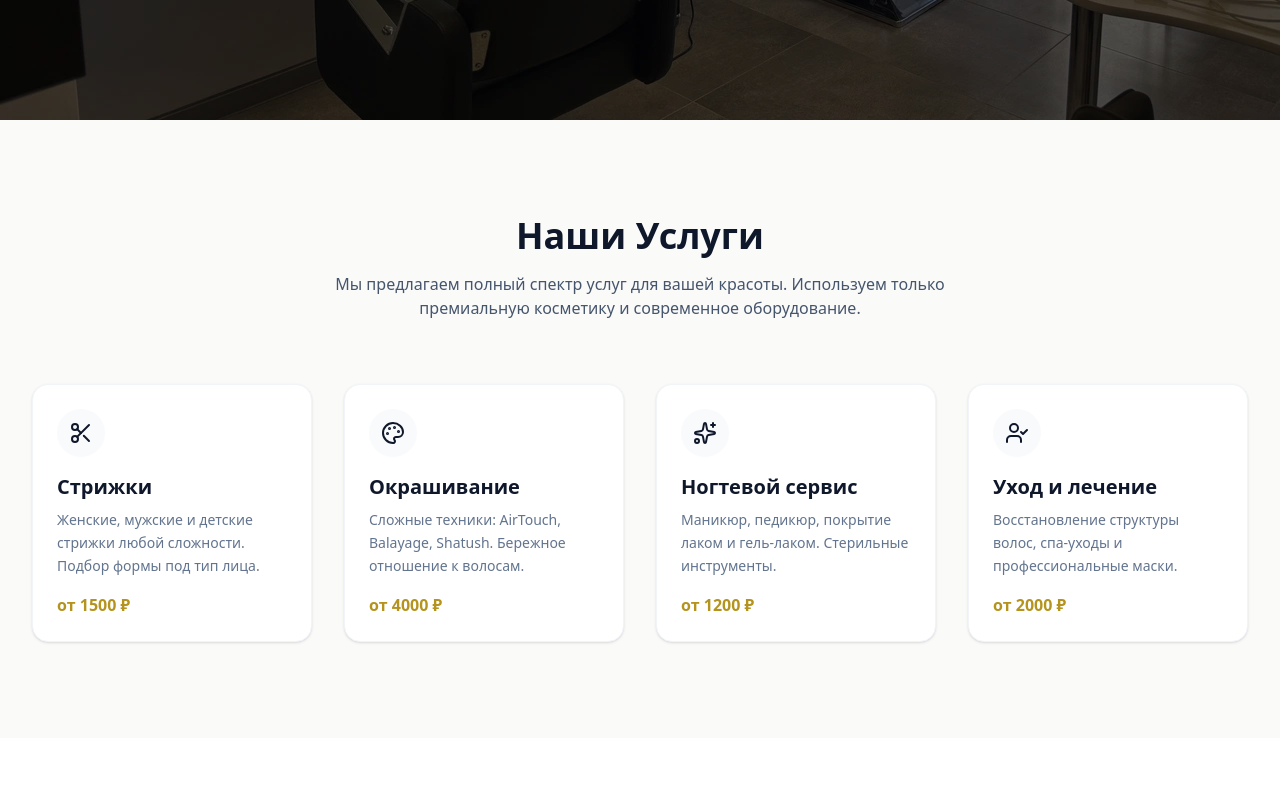
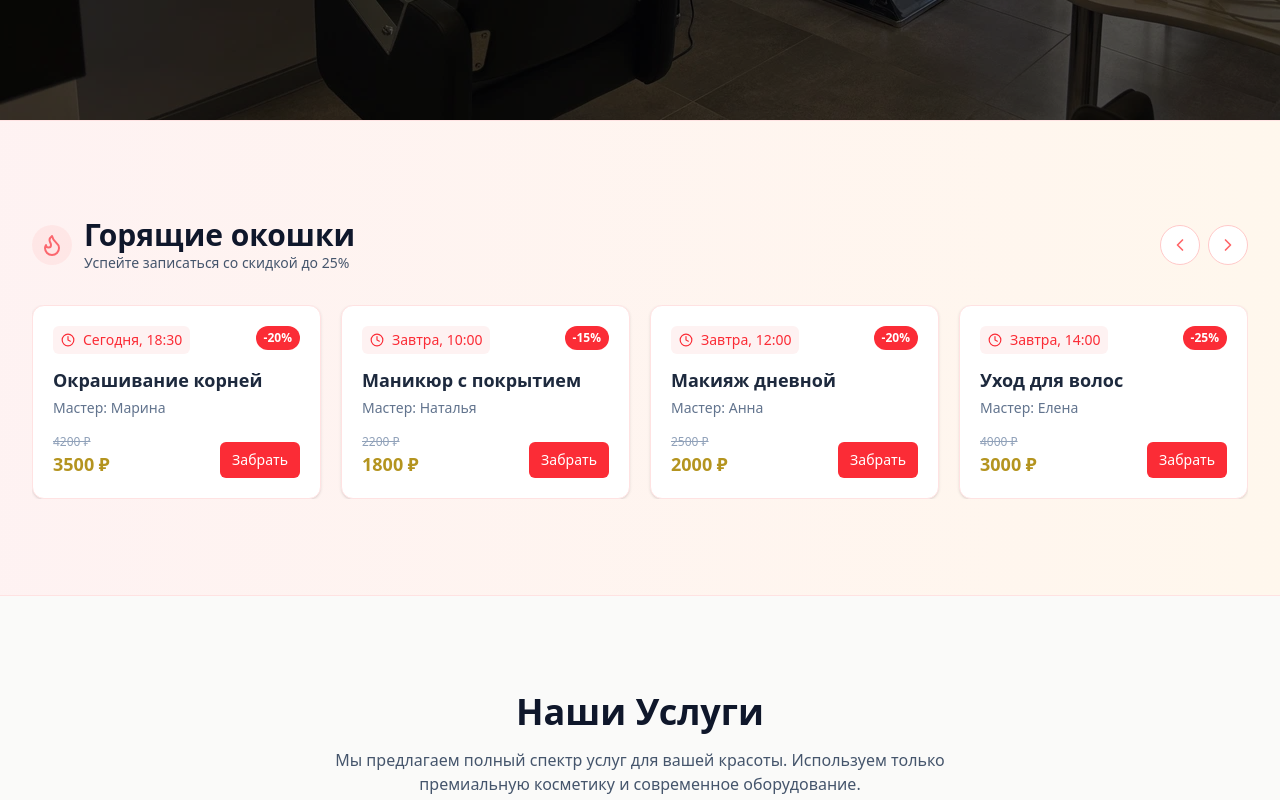
Before and after one commit to apint817-netizen/md-salon, a Next.js app: page / in a window 1280 px wide. Shown: the part 680-1480 px from the top of the page. Built offline with nearby package versions, Linux system fonts and the light colour scheme; a web font is replaced by a local one.

Commit message:
Feat: Add Hot Slots section with Swiper carousel

```diff
--- a/package.json
+++ b/package.json
@@ -18,6 +18,7 @@
     "next": "16.1.6",
     "react": "19.2.3",
     "react-dom": "19.2.3",
+    "swiper": "^12.1.0",
     "tailwind-merge": "^3.4.0"
   },
   "devDependencies": {
--- a/src/app/page.tsx
+++ b/src/app/page.tsx
@@ -7,12 +7,14 @@ import { Portfolio } from "@/components/sections/Portfolio";
 import { Masters } from "@/components/sections/Masters";
 import { Reviews } from "@/components/sections/Reviews";
 import { Contact } from "@/components/sections/Contact";
+import { HotSlots } from "@/components/features/HotSlots";
 
 export default function Home() {
   return (
     <main className="min-h-screen bg-stone-50">
       <Header />
       <Hero />
+      <HotSlots />
       <Services />
       <Portfolio />
       <Masters />
--- a/src/components/features/BookingModal.tsx
+++ b/src/components/features/BookingModal.tsx
@@ -1,6 +1,6 @@
 "use client";
 
-import { Fragment, useState } from "react";
+import { Fragment, useState, useEffect } from "react";
 import { Dialog, Transition } from "@headlessui/react";
 import { X, Check } from "lucide-react";
 import { Button } from "@/components/ui/Button";
@@ -9,11 +9,19 @@ import { cn } from "@/lib/utils";
 interface BookingModalProps {
     isOpen: boolean;
     onClose: () => void;
+    initialService?: string;
 }
 
-export function BookingModal({ isOpen, onClose }: BookingModalProps) {
+export function BookingModal({ isOpen, onClose, initialService }: BookingModalProps) {
     const [step, setStep] = useState<"form" | "success">("form");
     const [isLoading, setIsLoading] = useState(false);
+    const [selectedService, setSelectedService] = useState(initialService || "Стрижка");
+
+    useEffect(() => {
+        if (isOpen && initialService) {
+            setSelectedService(initialService);
+        }
+    }, [isOpen, initialService]);
 
     const handleSubmit = async (e: React.FormEvent) => {
         e.preventDefault();
@@ -99,11 +107,19 @@ export function BookingModal({ isOpen, onClose }: BookingModalProps) {
                                             <label className="block text-sm font-medium text-slate-700 mb-1">
                                                 Услуга
                                             </label>
-                                            <select className="w-full px-4 py-2 rounded-md border border-slate-300 focus:border-[var(--color-gold-500)] focus:ring-1 focus:ring-[var(--color-gold-500)] outline-none transition-all bg-white">
+                                            <select
+                                                className="w-full px-4 py-2 rounded-md border border-slate-300 focus:border-[var(--color-gold-500)] focus:ring-1 focus:ring-[var(--color-gold-500)] outline-none transition-all bg-white"
+                                                value={selectedService}
+                                                onChange={(e) => setSelectedService(e.target.value)}
+                                            >
                                                 <option>Стрижка</option>
                                                 <option>Окрашивание</option>
                                                 <option>Маникюр/Педикюр</option>
                                                 <option>Уход за волосами</option>
+                                                {/* Add options that might come from hot slots dynamically or handle generically */}
+                                                {!["Стрижка", "Окрашивание", "Маникюр/Педикюр", "Уход за волосами"].includes(selectedService) && (
+                                                    <option>{selectedService}</option>
+                                                )}
                                             </select>
                                         </div>
 
--- /dev/null
+++ b/src/components/features/HotSlots.tsx
@@ -0,0 +1,172 @@
+"use client";
+
+import { useRef, useState } from "react";
+import { Container } from "@/components/ui/Container";
+import { Section } from "@/components/ui/Section";
+import { Button } from "@/components/ui/Button";
+import { motion } from "framer-motion";
+import { Clock, Flame, ChevronRight, ChevronLeft } from "lucide-react";
+import { BookingModal } from "./BookingModal";
+import { Swiper, SwiperSlide } from "swiper/react";
+import { Navigation, Autoplay } from "swiper/modules";
+import "swiper/css";
+import "swiper/css/navigation";
+
+// Mock data for hot slots (in a real app, this would come from an API/CMS)
+const hotSlots = [
+    {
+        id: 1,
+        time: "Сегодня, 16:00",
+        master: "Елена",
+        service: "Стрижка + Укладка",
+        price: "2500 ₽",
+        oldPrice: "3000 ₽",
+        discount: "-15%",
+    },
+    {
+        id: 2,
+        time: "Сегодня, 18:30",
+        master: "Марина",
+        service: "Окрашивание корней",
+        price: "3500 ₽",
+        oldPrice: "4200 ₽",
+        discount: "-20%",
+    },
+    {
+        id: 3,
+        time: "Завтра, 10:00",
+        master: "Наталья",
+        service: "Маникюр с покрытием",
+        price: "1800 ₽",
+        oldPrice: "2200 ₽",
+        discount: "-15%",
+    },
+    {
+        id: 4,
+        time: "Завтра, 12:00",
+        master: "Анна",
+        service: "Макияж дневной",
+        price: "2000 ₽",
+        oldPrice: "2500 ₽",
+        discount: "-20%",
+    },
+    {
+        id: 5,
+        time: "Завтра, 14:00",
+        master: "Елена",
+        service: "Уход для волос",
+        price: "3000 ₽",
+        oldPrice: "4000 ₽",
+        discount: "-25%",
+    },
+];
+
+export function HotSlots() {
+    const [isBookingOpen, setIsBookingOpen] = useState(false);
+    const [selectedSlot, setSelectedSlot] = useState<{ service: string } | null>(null);
+
+    const handleBookSlot = (service: string) => {
+        setSelectedSlot({ service });
+        setIsBookingOpen(true);
+    };
+
+    return (
+        <Section className="py-12 bg-gradient-to-r from-red-50 to-orange-50 border-y border-red-100">
+            <Container>
+                <div className="flex flex-col md:flex-row items-center justify-between mb-8 gap-4">
+                    <div className="flex items-center gap-3">
+                        <div className="w-10 h-10 bg-red-100 rounded-full flex items-center justify-center animate-pulse">
+                            <Flame className="w-6 h-6 text-red-500" />
+                        </div>
+                        <div>
+                            <h2 className="text-2xl md:text-3xl font-serif font-bold text-slate-900">
+                                Горящие окошки
+                            </h2>
+                            <p className="text-slate-600 text-sm">Успейте записаться со скидкой до 25%</p>
+                        </div>
+                    </div>
+
+                    {/* Navigation Buttons for Swiper */}
+                    <div className="flex gap-2 hidden md:flex">
+                        <button className="swiper-button-prev-custom w-10 h-10 rounded-full border border-red-200 bg-white text-red-400 hover:bg-red-50 hover:text-red-500 flex items-center justify-center transition-colors">
+                            <ChevronLeft className="w-5 h-5" />
+                        </button>
+                        <button className="swiper-button-next-custom w-10 h-10 rounded-full border border-red-200 bg-white text-red-400 hover:bg-red-50 hover:text-red-500 flex items-center justify-center transition-colors">
+                            <ChevronRight className="w-5 h-5" />
+                        </button>
+                    </div>
+                </div>
+
+                <div className="relative">
+                    <Swiper
+                        modules={[Navigation, Autoplay]}
+                        spaceBetween={20}
+                        slidesPerView={1}
+                        navigation={{
+                            prevEl: '.swiper-button-prev-custom',
+                            nextEl: '.swiper-button-next-custom',
+                        }}
+                        autoplay={{
+                            delay: 5000,
+                            disableOnInteraction: false,
+                        }}
+                        breakpoints={{
+                            640: {
+                                slidesPerView: 2,
+                            },
+                            1024: {
+                                slidesPerView: 3,
+                            },
+                            1280: {
+                                slidesPerView: 4,
+                            },
+                        }}
+                        className="py-2"
+                    >
+                        {hotSlots.map((slot) => (
+                            <SwiperSlide key={slot.id}>
+                                <motion.div
+                                    whileHover={{ y: -5 }}
+                                    className="bg-white rounded-xl p-5 border border-red-100 shadow-sm hover:shadow-md transition-all h-full flex flex-col"
+                                >
+                                    <div className="flex justify-between items-start mb-3">
+                                        <div className="flex items-center gap-2 text-red-500 font-medium text-sm bg-red-50 px-2 py-1 rounded-md">
+                                            <Clock className="w-3.5 h-3.5" />
+                                            {slot.time}
+                                        </div>
+                                        <span className="text-xs font-bold text-white bg-red-500 px-2 py-1 rounded-full">
+                                            {slot.discount}
+                                        </span>
+                                    </div>
+
+                                    <h3 className="font-bold text-slate-800 text-lg mb-1">{slot.service}</h3>
+                                    <p className="text-slate-500 text-sm mb-4">Мастер: {slot.master}</p>
+
+                                    <div className="mt-auto flex items-end justify-between">
+                                        <div>
+                                            <span className="text-xs text-slate-400 line-through block">{slot.oldPrice}</span>
+                                            <span className="text-lg font-bold text-[var(--color-gold-600)]">{slot.price}</span>
+                                        </div>
+                                        <Button
+                                            size="sm"
+                                            className="bg-red-500 hover:bg-red-600 text-white border-0"
+                                            onClick={() => handleBookSlot(slot.service)}
+                                        >
+                                            Забрать
+                                        </Button>
+                                    </div>
+                                </motion.div>
+                            </SwiperSlide>
+                        ))}
+                    </Swiper>
+                </div>
+            </Container>
+
+            <BookingModal
+                isOpen={isBookingOpen}
+                onClose={() => setIsBookingOpen(false)}
+                initialService={selectedSlot?.service}
+            />
+        </Section>
+    );
+}
```
Also changed, not shown: 1 other file (tests, documents, lock files or other folders).
